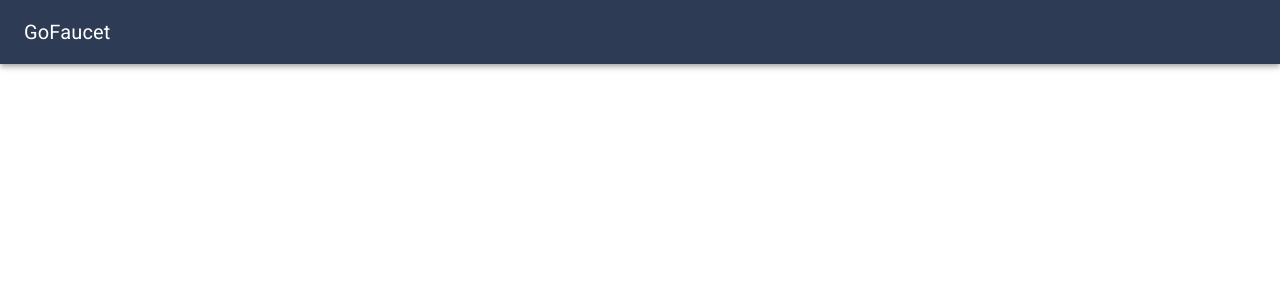
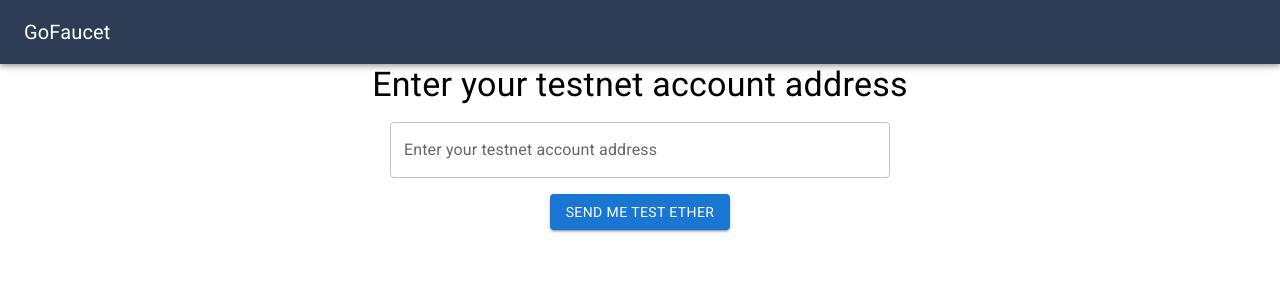
Before and after one commit to garyouyang9449/GOfaucet, a React (Create React App) app in the folder client/: page / in a window 1280 px wide. Shown: the top 300 px of the page. Built offline with nearby package versions, Linux system fonts and the light colour scheme.

Commit message:
baseline send ether client setup

```diff
--- /dev/null
+++ b/client/src/components/Ether.jsx
@@ -0,0 +1,48 @@
+import React, { useState } from 'react';
+import { Box, Button, Grid, TextField, Typography } from '@mui/material';
+
+const Ether = () => {
+  const [address, setAddress] = useState('');
+
+  const onChange = (event) => {
+    setAddress(event.target.value);
+  }
+
+  const onClick = () => {
+
+  }
+
+  return (
+    <Grid container
+      direction="column"
+      alignItems="center"
+      justifyContent="center"
+      spacing={2}
+    >
+      <Grid item xs={12}>
+        <Typography variant="h4" component="h4">
+          Enter your testnet account address
+        </Typography>
+      </Grid>
+      <Grid item xs={12}>
+        <Box
+          sx={{
+            width: 500,
+            maxWidth: '100%',
+          }}
+        >
+          <TextField
+            fullWidth
+            label="Enter your testnet account address"
+            onChange={onChange}
+          />
+        </Box>
+      </Grid>
+      <Grid item xs={12}>
+        <Button variant="contained">Send me test Ether</Button>
+      </Grid>
+    </Grid>
+  )
+}
+
+export default Ether;
--- a/client/src/components/Home.jsx
+++ b/client/src/components/Home.jsx
@@ -1,6 +1,7 @@
 import React, { useState, useEffect } from 'react';
 import { Grid } from '@mui/material';
 import Header from './Header';
+import Ether from './Ether';
 
 
 const Home = () => {
@@ -8,6 +9,11 @@ const Home = () => {
   return (
     <>
       <Header />
+      <Grid container spacing={2}>
+        <Grid item xs={12}>
+          <Ether />
+        </Grid>
+      </Grid>
     </>
   )
 }
```
